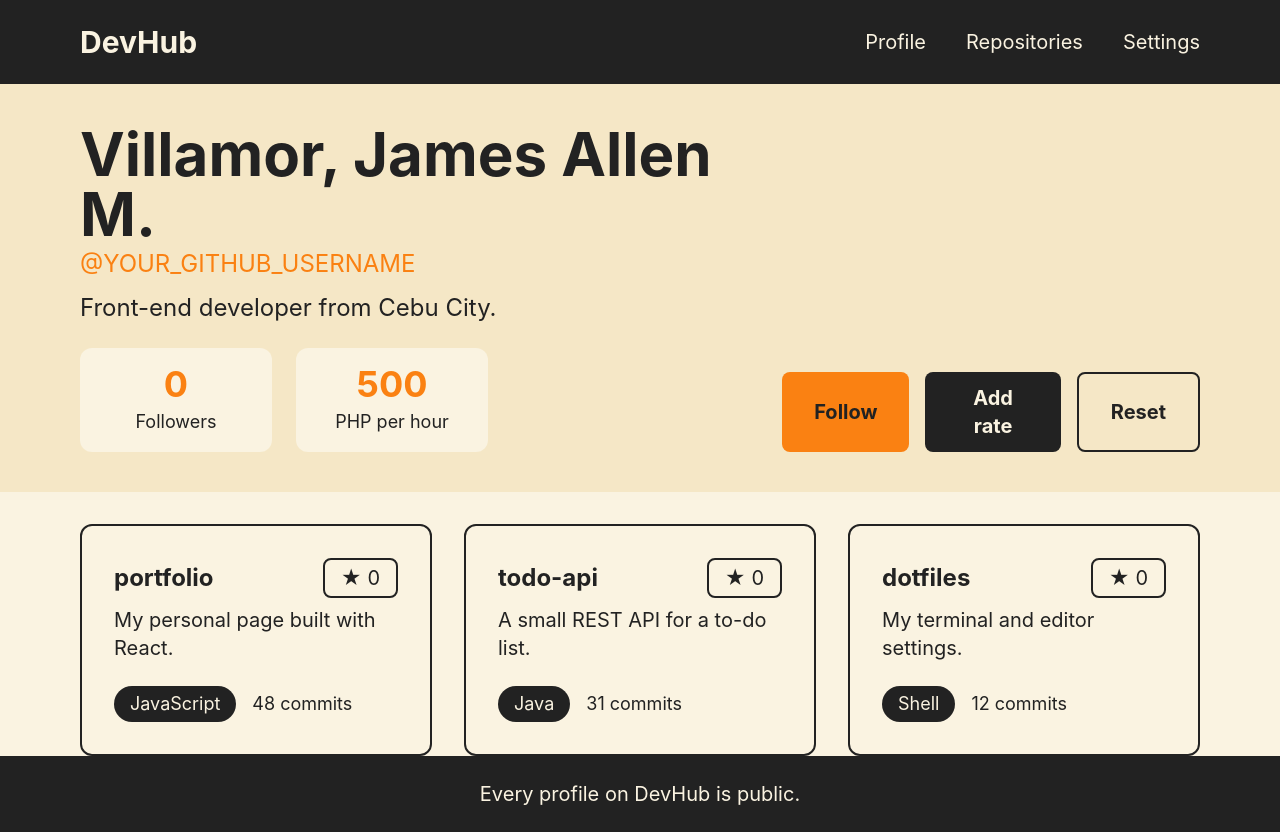
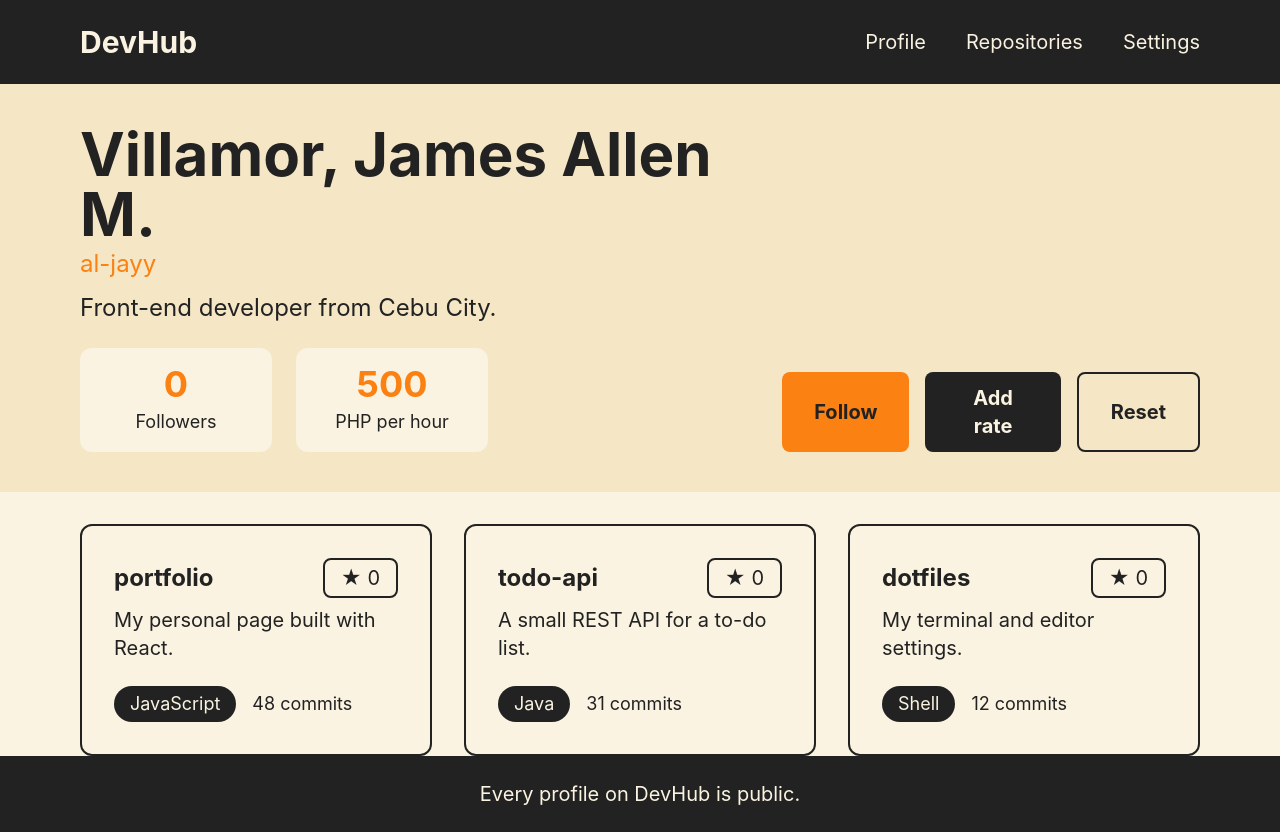
Before and after one commit to al-jayy/CSIT340-G7-Midterms-Villamor, a React (Vite) app: page / in a window 1280 px wide. Built offline with nearby package versions, Linux system fonts and the light colour scheme.

Commit message:
chore: replace YOUR_GITHUB_USERNAME with al-jayy

```diff
--- a/src/App.jsx
+++ b/src/App.jsx
@@ -48,7 +48,7 @@ function App() {
           <header>
             <h2 className="text-6xl font-bold">Villamor, James Allen M.</h2>
             <p className="mt-1 text-2xl text-[#FA8112]">
-              @YOUR_GITHUB_USERNAME
+              al-jayy
             </p>
             <p className="mt-3 text-2xl">Front-end developer from Cebu City.</p>
           </header>
```
